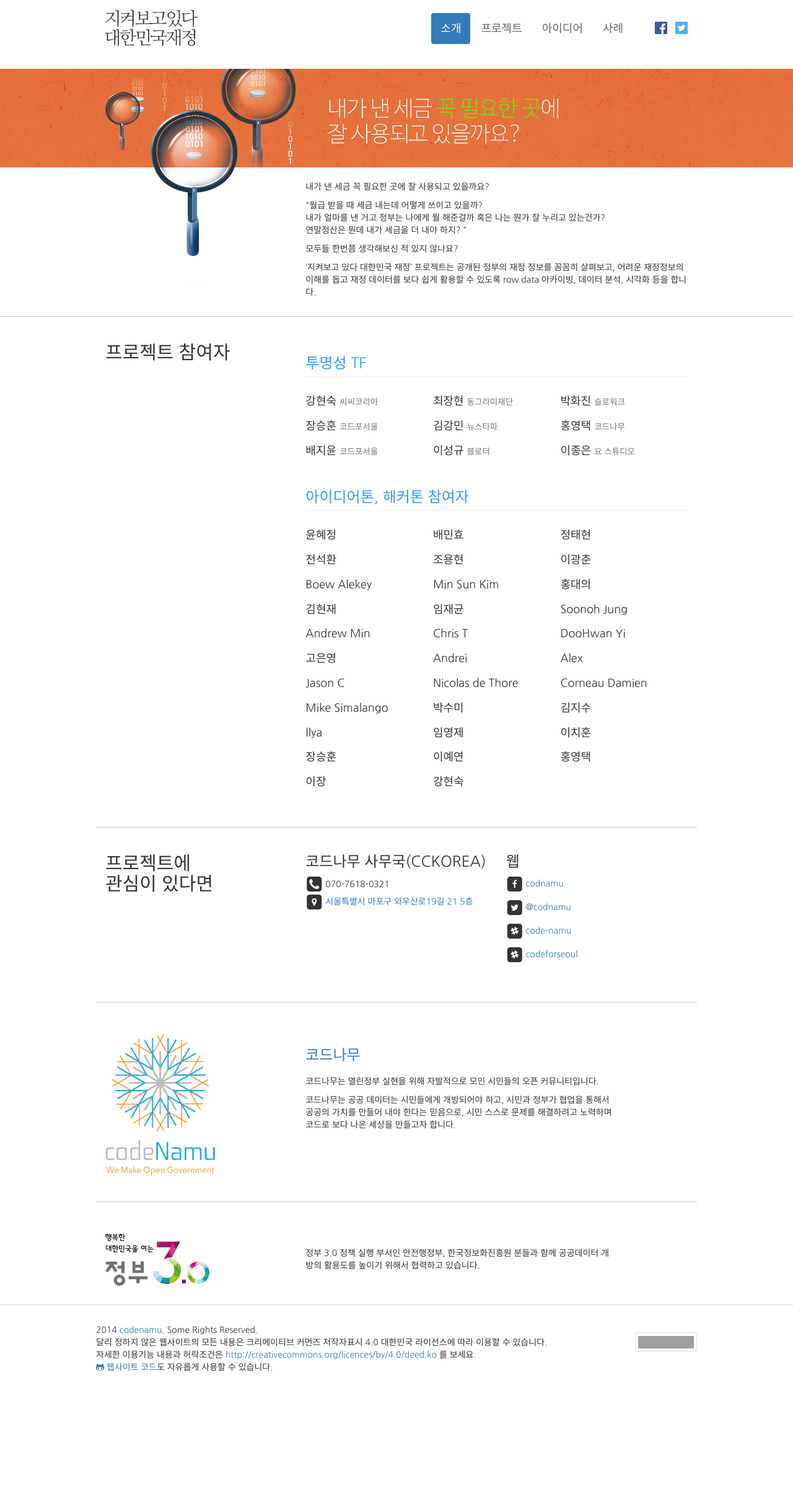
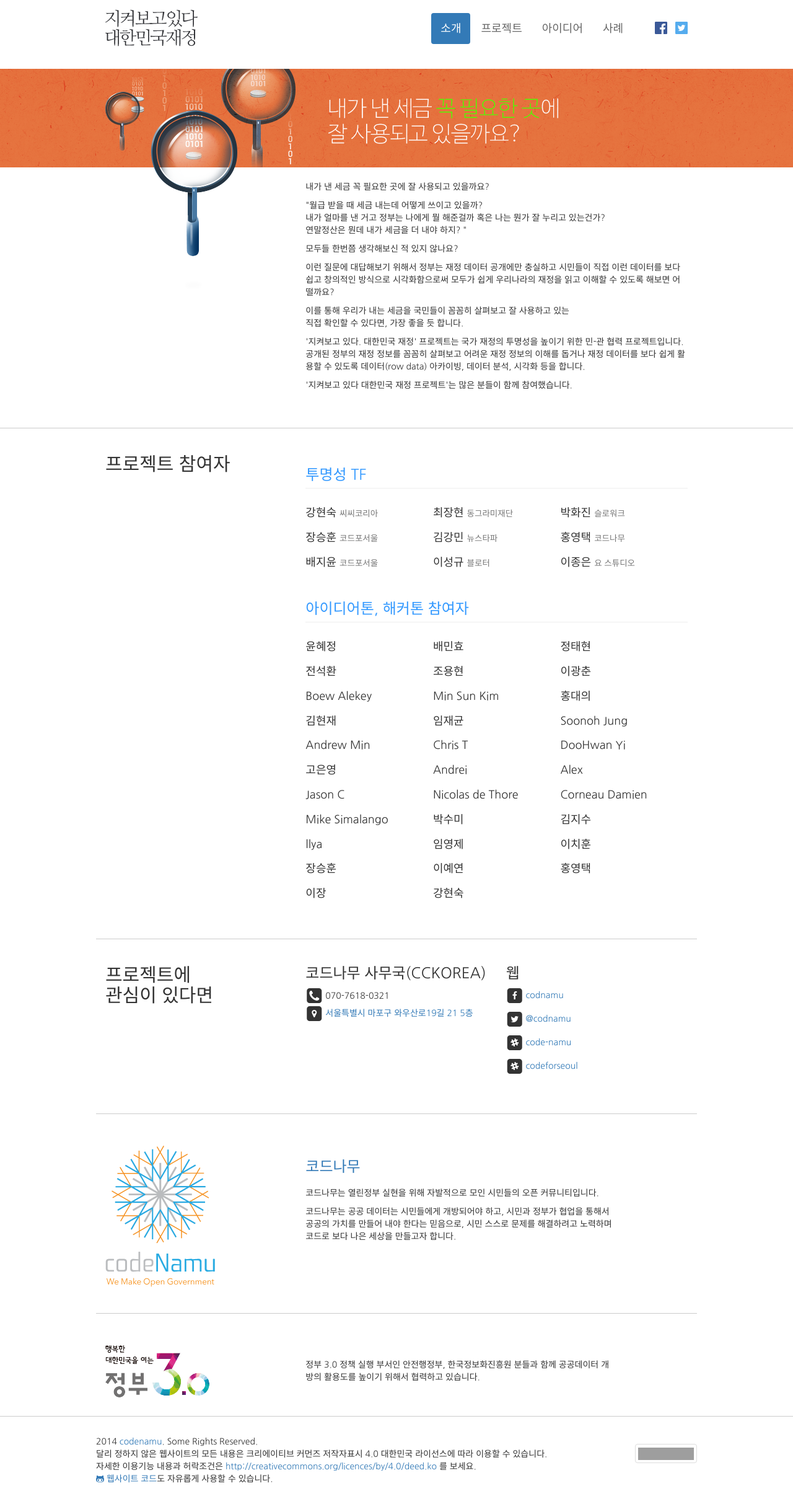
Before and after one commit to codenamu/2015-transparency, a Jekyll site: the page built from about.html, in a window 1280 px wide. Shown: the whole page at 62% size. Built offline with Jekyll 4.4.1, drawn with Linux system fonts in a browser that asks for light colours; nearby versions of some CDN libraries; Markdown is read by kramdown in place of the engine named in the settings; before the commit the page ends 2225 px from its top, so only the background shows below that; grey boxes are pictures that could not be loaded.

Commit message:
메인_중단 이미지 배너 텍스트 수정 외 #7 - 원고 교체

```diff
--- a/_includes/header.html
+++ b/_includes/header.html
@@ -46,9 +46,16 @@
               연말정산은 뭔데 내가 세금을 더 내야 하지? "
             </p>
             <p>모두들 한번쯤 생각해보신 적 있지 않나요?</p>
-            <p>‘지켜보고 있다 대한민국 재정’ 프로젝트는 공개된 정부의 재정 정보를 꼼꼼히 살펴보고,
-              어려운 재정정보의 이해를 돕고 재정 데이터를 보다 쉽게 활용할 수 있도록
-              row data 아카이빙, 데이터 분석, 시각화 등을 합니다.</p>
+
+            <p>이런 질문에 대답해보기 위해서 정부는 재정 데이터 공개에만 충실하고 시민들이 직접 이런 데이터를 보다 쉽고 창의적인 방식으로 시각화함으로써 모두가 쉽게 우리나라의 재정을 읽고 이해할 수 있도록 해보면 어떨까요?</p>
+
+            <p>이를 통해 우리가 내는 세금을 국민들이 꼼꼼히 살펴보고 잘 사용하고 있는<br />
+              직접 확인할 수 있다면, 가장 좋을 듯 합니다. </p>
+
+            <p>'지켜보고 있다. 대한민국 재정' 프로젝트는 국가 재정의 투명성을 높이기 위한 민-관 협력 프로젝트입니다.
+              공개된 정부의 재정 정보를 꼼꼼히 살펴보고 어려운 재정 정보의 이해를 돕거나 재정 데이터를 보다 쉽게 활용할 수 있도록 데이터(row data)  아카이빙,  데이터 분석, 시각화 등을 합니다.</p>
+
+            <p>'지켜보고 있다 대한민국 재정 프로젝트'는 많은 분들이 함께 참여했습니다. </p>
           </div>
         </div>
       </div>
--- a/css/main.scss
+++ b/css/main.scss
@@ -57,7 +57,7 @@
 }
 
 .about #splash {
-  height: 400px;
+  height: 580px;
   border-bottom: 1px solid #ccc;
   margin-bottom: 1.5em;
 }
```
